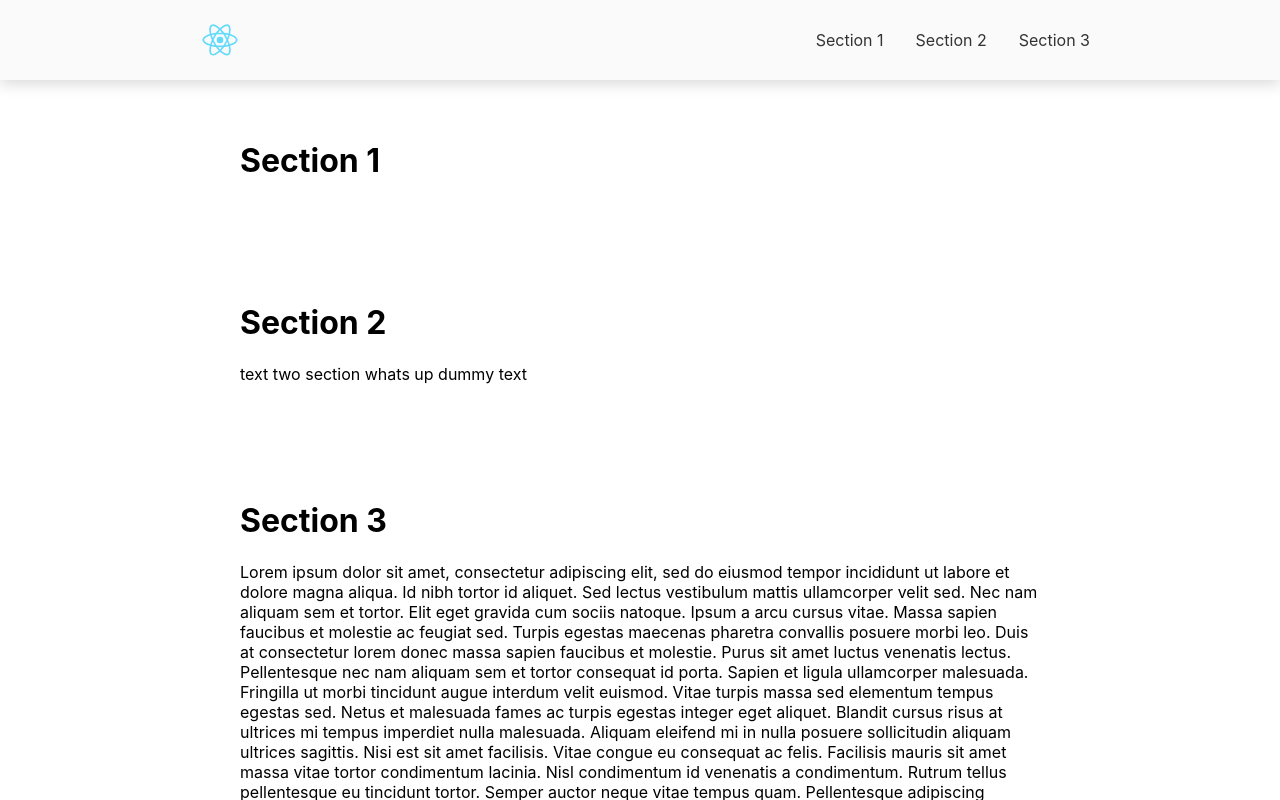
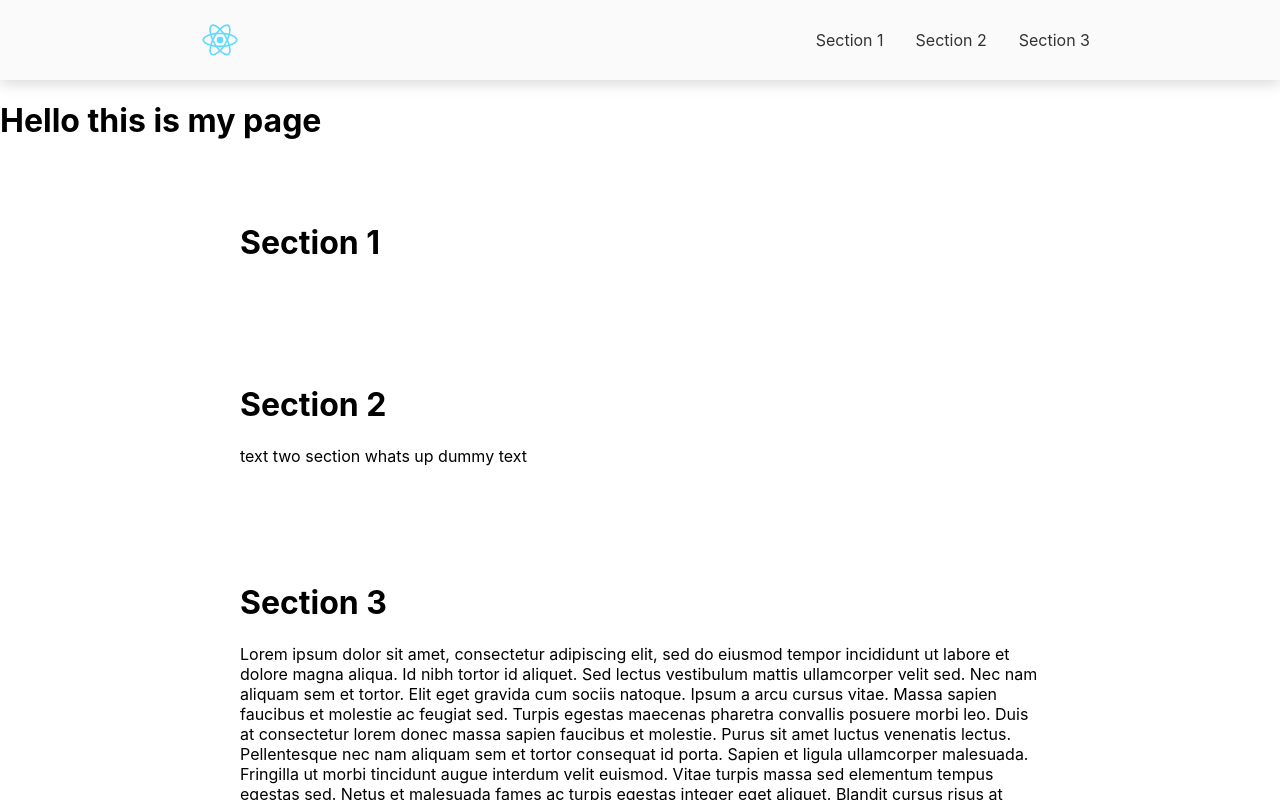
Before and after one commit to LarrySimiyu/portfoliosite, a React (Create React App) app: page / in a window 1280 px wide. Shown: the top 800 px of the page. Built offline with nearby package versions, Linux system fonts and the light colour scheme.

Commit message:
minor changes

```diff
--- a/src/App.js
+++ b/src/App.js
@@ -3,6 +3,12 @@ import logo from './logo.svg';
 import '../src/styles/App.css';
 import Navbar from '../src/components/Navbar.js';
 import Section from '../src/components/Section.js';
+
+import AboutSection from '../src/components/AboutSection.js';
+import ProjectsSection from '../src/components/ProjectsSection.js';
+import ContactSection from '../src/components/ContactSection';
+
+
 
 import dummyText from './SectionOneText.js';
 import textTwo from './TextTwo.js';
@@ -11,6 +17,13 @@ function App() {
   return (
     <div className="App">
       <Navbar />
+
+      <AboutSection
+        title="Hello this is my page"
+      />
+      <ProjectsSection/>
+      <ContactSection/>
+
       <Section
           title="Section 1"
           // subtitle={dummyText}
```
Also changed, not shown: src/components/ContactSection.js (line endings or trailing spaces).
